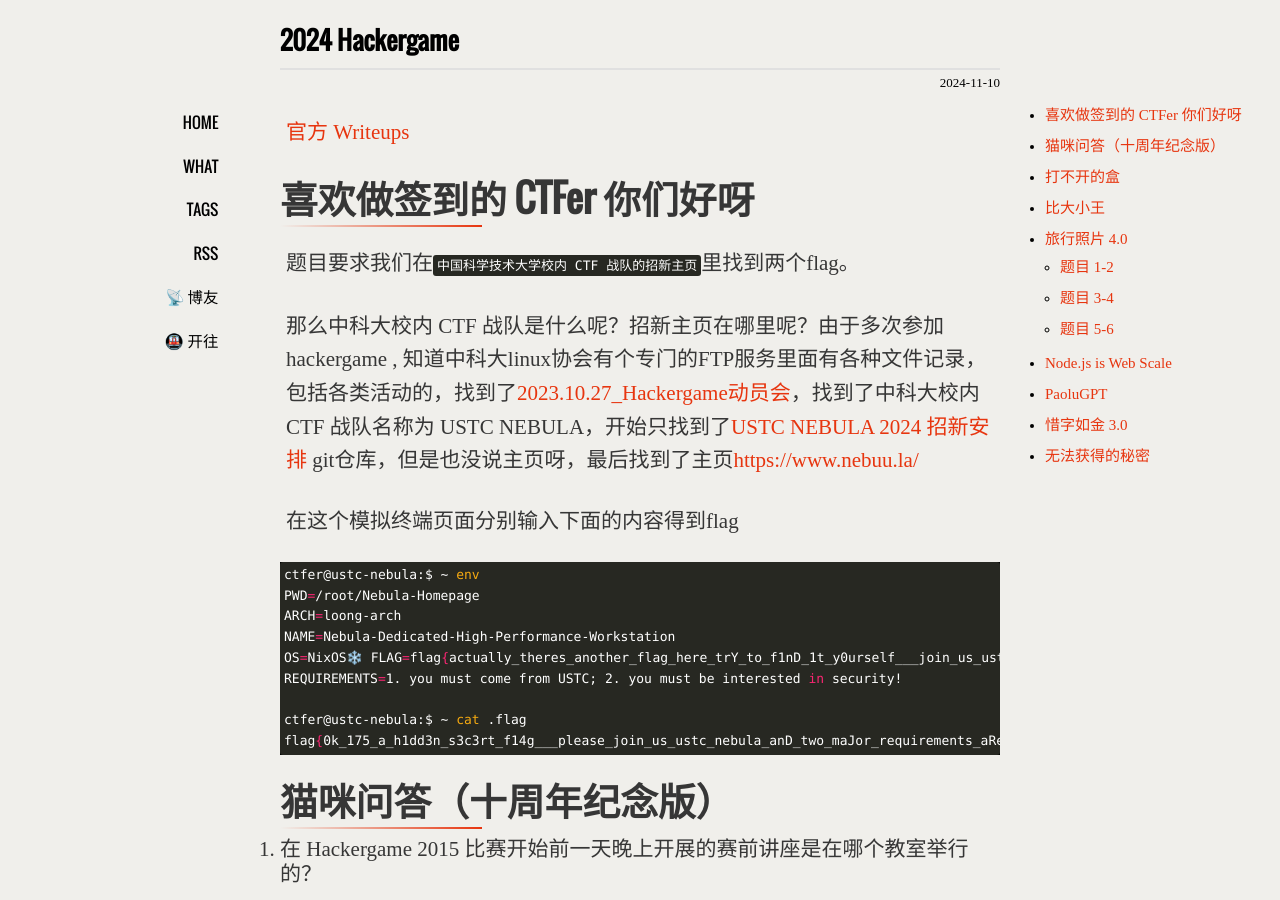
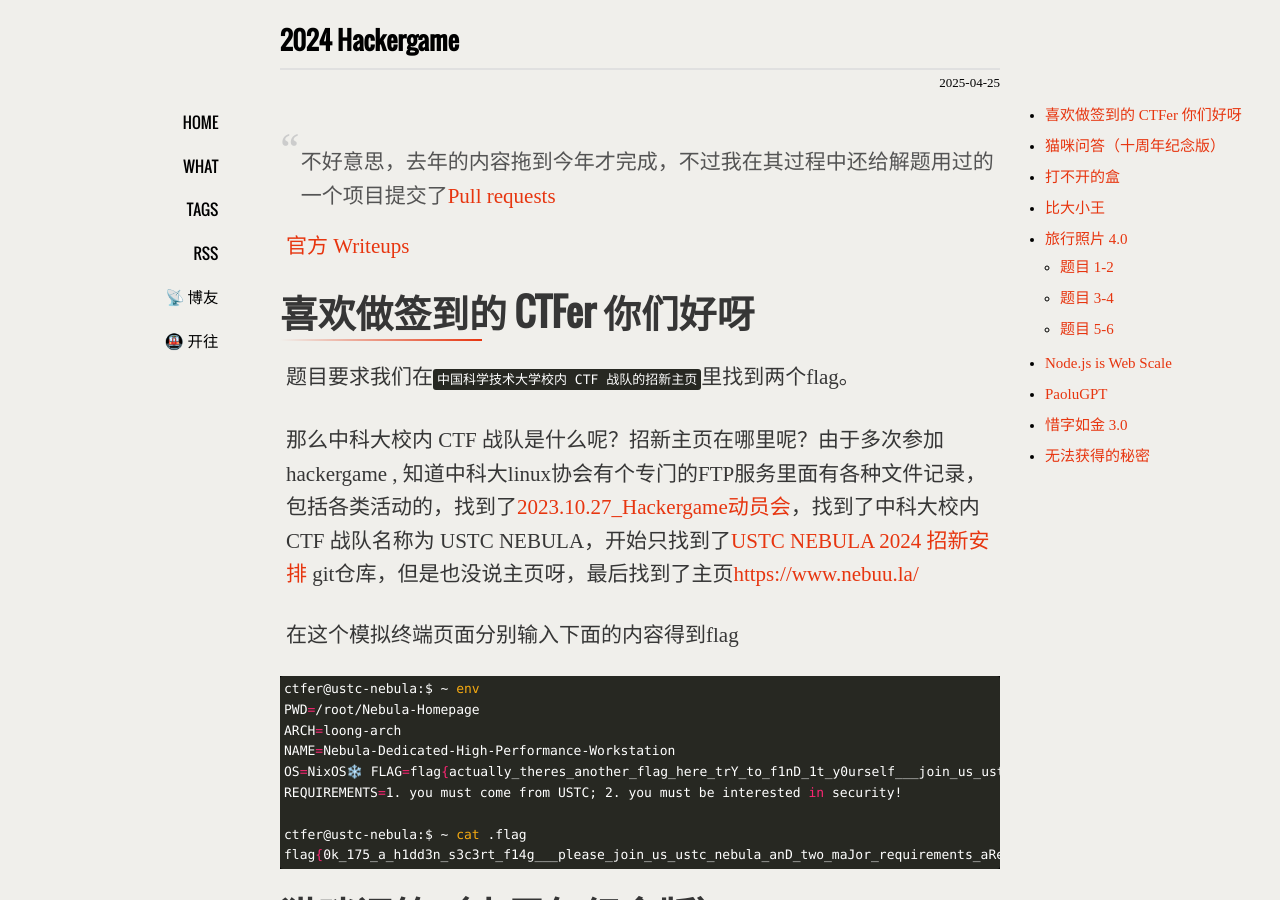
Before and after one commit to xavierskip/xavierskip.github.io, a Jekyll site: the page built from _posts/2025-04-25-hackergame-2024-writeup.md, in a window 1280 px wide and 900 px high. Built offline with Jekyll 4.4.1, drawn with Linux system fonts in a browser that asks for light colours; comment, search, counter and statistics services are not loaded; a style sheet for code colours, icons or effects is not loaded; some of the changed text lies outside the part shown.

Commit message:
修改文章日期

```diff
--- a/_posts/2024-11-10-hackergame-2024-writeup.md
+++ b/_posts/2025-04-25-hackergame-2024-writeup.md
@@ -5,6 +5,9 @@
  - CTF
  - hackergame
 ---
+
+>不好意思，去年的内容拖到今年才完成，不过我在其过程中还给解题用过的一个项目提交了[Pull requests](https://github.com/qifi-dev/qrs/pull/24)
+
 
 [官方 Writeups](https://github.com/USTC-Hackergame/hackergame2024-writeups)
 
```
